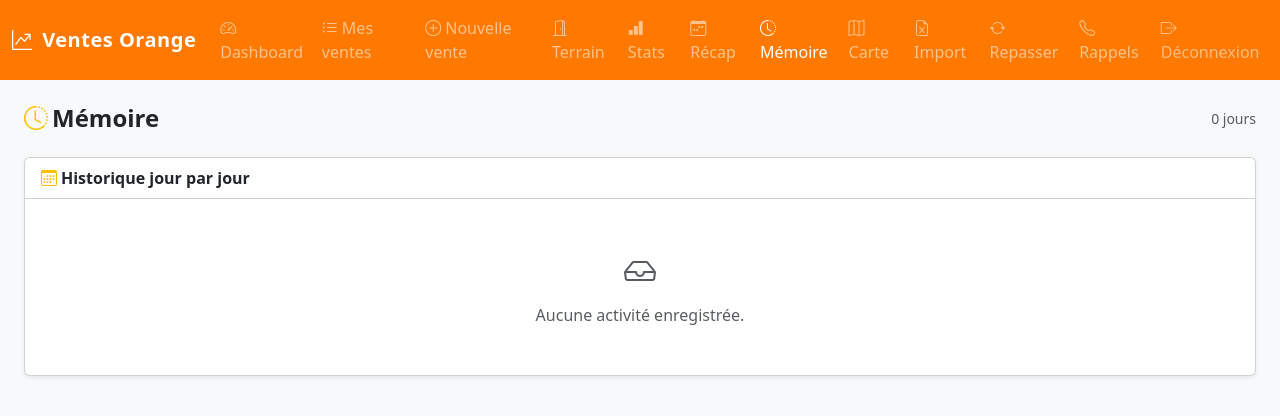
After one commit to heikelb/instagram-agent-playwright, a Flask app: page /memoire in a window 1280 px wide. The commit adds this page. Shown: the top 416 px of the page. Run offline with Flask 3, Linux system fonts and the light colour scheme; a user stored in the database is signed in; some libraries are stand-ins or nearby versions.

Commit message:
feat: add Mémoire page with daily timeline, cities and contract addresses

```diff
--- a/app.py
+++ b/app.py
@@ -1553,6 +1553,57 @@ def restore_db():
 
 
 # ---------------------------------------------------------------------------
+# Route : Mémoire / Historique
+# ---------------------------------------------------------------------------
+
+@app.route("/memoire")
+@login_required
+def memoire():
+    from sqlalchemy import func
+
+    sessions = SessionProspection.query.order_by(SessionProspection.date.desc()).all()
+    ventes = Vente.query.order_by(Vente.date_signature.desc()).all()
+
+    timeline = {}
+    for s in sessions:
+        d = s.date
+        if d not in timeline:
+            timeline[d] = {"portes": 0, "ventes": [], "zones": []}
+        timeline[d]["portes"] += s.total
+        if s.nom not in timeline[d]["zones"]:
+            timeline[d]["zones"].append(s.nom)
+
+    for v in ventes:
+        d = v.date_signature
+        if d not in timeline:
+            timeline[d] = {"portes": 0, "ventes": [], "zones": []}
+        timeline[d]["ventes"].append(v)
+
+    timeline_sorted = sorted(timeline.items(), key=lambda x: x[0], reverse=True)
+
+    villes = db.session.query(
+        AdresseImportee.ville,
+        func.count(AdresseImportee.id).label("nb"),
+    ).filter(AdresseImportee.ville != None, AdresseImportee.ville != "").group_by(
+        AdresseImportee.ville
+    ).order_by(func.count(AdresseImportee.id).desc()).all()
+
+    adresses_contrats = db.session.query(
+        Vente.adresse,
+        func.count(Vente.id).label("nb"),
+    ).filter(Vente.adresse != None, Vente.adresse != "").group_by(
+        Vente.adresse
+    ).order_by(func.count(Vente.id).desc()).all()
+
+    return render_template(
+        "memoire.html",
+        timeline=timeline_sorted,
+        villes=villes,
+        adresses_contrats=adresses_contrats,
+    )
+
+
+# ---------------------------------------------------------------------------
 # Démarrage
 # ---------------------------------------------------------------------------
 
--- a/templates/base.html
+++ b/templates/base.html
@@ -123,6 +123,12 @@
           </a>
         </li>
         <li class="nav-item">
+          <a class="nav-link {% if request.endpoint == 'memoire' %}active{% endif %}"
+             href="{{ url_for('memoire') }}">
+            <i class="bi bi-clock-history me-1"></i>Mémoire
+          </a>
+        </li>
+        <li class="nav-item">
           <a class="nav-link {% if request.endpoint == 'carte' %}active{% endif %}"
              href="{{ url_for('carte') }}">
             <i class="bi bi-map me-1"></i>Carte
--- /dev/null
+++ b/templates/memoire.html
@@ -0,0 +1,109 @@
+{% extends "base.html" %}
+{% block title %}Mémoire — Ventes Orange{% endblock %}
+
+{% block content %}
+<div class="d-flex justify-content-between align-items-center mb-4">
+  <h4 class="mb-0 fw-bold">
+    <i class="bi bi-clock-history me-1 text-warning"></i>Mémoire
+  </h4>
+  <small class="text-muted">{{ timeline|length }} jour{{ 's' if timeline|length != 1 else '' }}</small>
+</div>
+
+<!-- Villes travaillées -->
+{% if villes %}
+<div class="card shadow-sm mb-4">
+  <div class="card-header bg-white fw-semibold">
+    <i class="bi bi-geo-alt-fill me-1 text-warning"></i>Villes travaillées
+  </div>
+  <div class="card-body pb-2">
+    <div class="d-flex flex-wrap gap-2">
+      {% for ville, nb in villes %}
+      <span class="badge rounded-pill px-3 py-2" style="background:#fff3e0;color:#e65100;border:1px solid #ffcc80;font-size:.85rem;">
+        {{ ville }} <span class="ms-1 fw-bold">{{ nb }}</span>
+      </span>
+      {% endfor %}
+    </div>
+  </div>
+</div>
+{% endif %}
+
+<!-- Adresses contrats signés -->
+{% if adresses_contrats %}
+<div class="card shadow-sm mb-4">
+  <div class="card-header bg-white fw-semibold">
+    <i class="bi bi-house-check-fill me-1 text-success"></i>Adresses avec contrats
+  </div>
+  <div class="card-body p-0">
+    <ul class="list-group list-group-flush">
+      {% for adresse, nb in adresses_contrats %}
+      <li class="list-group-item d-flex justify-content-between align-items-center py-2 px-3">
+        <span style="font-size:.88rem;">{{ adresse }}</span>
+        {% if nb > 1 %}
+        <span class="badge bg-success rounded-pill">{{ nb }}</span>
+        {% else %}
+        <i class="bi bi-check-circle-fill text-success"></i>
+        {% endif %}
+      </li>
+      {% endfor %}
+    </ul>
+  </div>
+</div>
+{% endif %}
+
+<!-- Timeline par jour -->
+<div class="card shadow-sm">
+  <div class="card-header bg-white fw-semibold">
+    <i class="bi bi-calendar3 me-1 text-warning"></i>Historique jour par jour
+  </div>
+  <div class="card-body p-0">
+    {% if timeline %}
+    {% for jour, data in timeline %}
+    <div class="border-bottom px-3 py-3">
+      <!-- En-tête du jour -->
+      <div class="d-flex justify-content-between align-items-center mb-2">
+        <div>
+          <span class="fw-bold" style="color:#ff7900;">
+            {{ jour.strftime('%A %d %B %Y') | capitalize }}
+          </span>
+          {% if data.zones %}
+          <div class="text-muted" style="font-size:.75rem;">
+            <i class="bi bi-pin-map me-1"></i>{{ data.zones | join(' · ') }}
+          </div>
+          {% endif %}
+        </div>
+        <div class="d-flex gap-2 align-items-center">
+          {% if data.portes > 0 %}
+          <span class="badge bg-secondary rounded-pill">🚪 {{ data.portes }}</span>
+          {% endif %}
+          {% if data.ventes | length > 0 %}
+          <span class="badge bg-success rounded-pill">✅ {{ data.ventes | length }}</span>
+          {% endif %}
+        </div>
+      </div>
+      <!-- Contrats du jour -->
+      {% if data.ventes %}
+      <div class="ps-2">
+        {% for v in data.ventes %}
+        <div class="d-flex align-items-center gap-2 mb-1" style="font-size:.82rem;">
+          <span class="badge {{ v.badge_class }}" style="font-size:.65rem;">{{ v.statut_label }}</span>
+          <span class="fw-semibold">{{ v.prenom }} {{ v.nom }}</span>
+          <span class="text-muted">—</span>
+          <span>{{ v.produit }}</span>
+          {% if v.adresse %}
+          <span class="text-muted d-none d-md-inline">· {{ v.adresse }}</span>
+          {% endif %}
+        </div>
+        {% endfor %}
+      </div>
+      {% endif %}
+    </div>
+    {% endfor %}
+    {% else %}
+    <div class="text-center text-muted py-5">
+      <i class="bi bi-inbox fs-2 d-block mb-2"></i>
+      Aucune activité enregistrée.
+    </div>
+    {% endif %}
+  </div>
+</div>
+{% endblock %}
```
